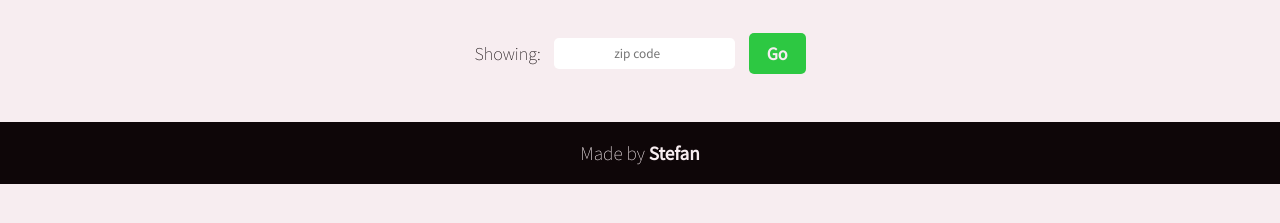
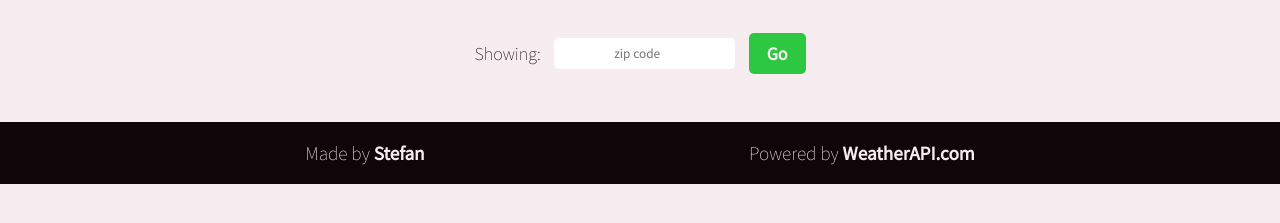
Before and after one commit to macgyver723/Dew-Point, a plain HTML site: page index.html in a window 1280 px wide. Shown: the part 111-334 px from the top of the page. Drawn offline with Linux system fonts and the light colour scheme.

Commit message:
Add weatherapi link in footer

```diff
--- a/index.html
+++ b/index.html
@@ -38,7 +38,12 @@
 		</div>
 	</main>
     <footer>
-        <p>Made by <a href="https://twitter.com/stefanbfritz">Stefan</a></p>
+        <p>
+            Made by <a href="https://twitter.com/stefanbfritz">Stefan</a>
+        </p>
+        <p>
+            Powered by <a href="https://www.weatherapi.com/" title="Free Weather API">WeatherAPI.com</a>
+        </p>
     </footer>
 	<script src="script.js"></script>
 </body>
--- a/style.css
+++ b/style.css
@@ -157,6 +157,13 @@ footer {
     width: 16%;
     text-align: center;
 }
+
+footer {
+    display: flex;
+    justify-content: space-evenly;
+    flex-wrap: wrap;
+}
+
 @media (min-width: 600px) {
     #dew-point-charts {
         display: flex;
```
